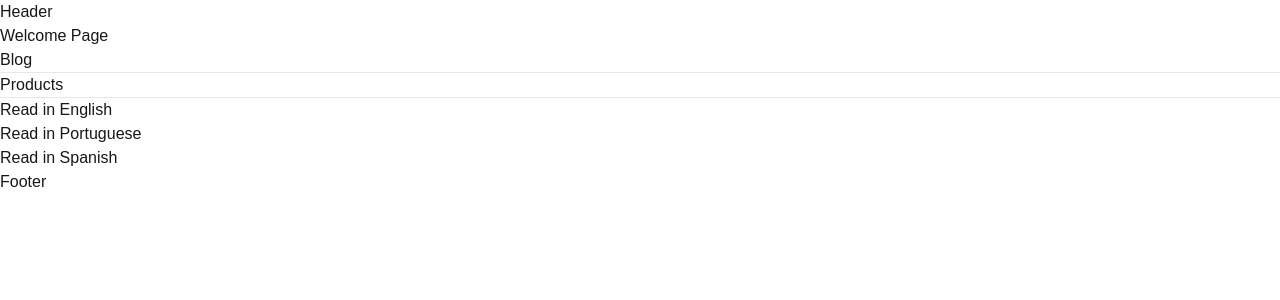
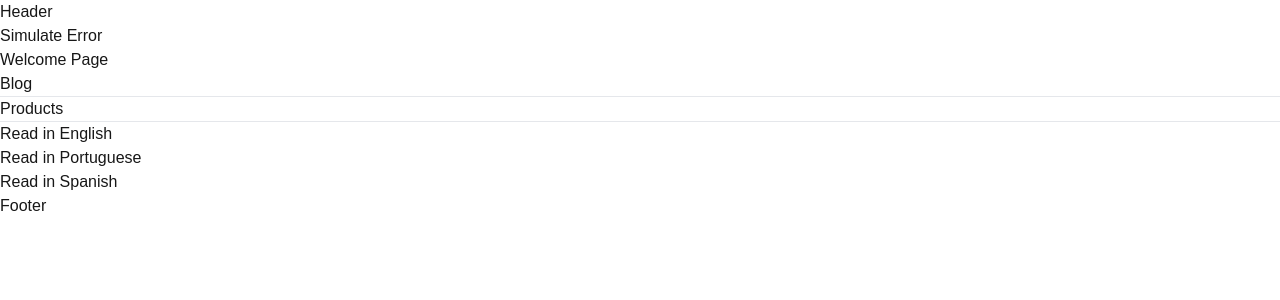
Before and after one commit to g-Miyata/NextjsTutorial, a Next.js app in the folder Tutorial 1/routing-demo/: page / in a window 1280 px wide. Shown: the top 300 px of the page. Built offline with nearby package versions, Linux system fonts and the light colour scheme.

Commit message:
handling global errors:
- works only in production mode
- requires html and body tags to be rendered

```diff
--- /dev/null
+++ b/Tutorial 1/routing-demo/src/app/error-wrapper.tsx
@@ -0,0 +1,30 @@
+'use client';
+import './globals.css';
+import { useState } from 'react';
+
+interface WrapperProps {
+  children: React.ReactNode;
+}
+
+const ErrorSimulator = ({ message = 'An error occurred' }: { message?: string }) => {
+  const [error, setError] = useState(false);
+
+  if (error) throw new Error(message);
+
+  return (
+    <button title="Simulate an error" className="bg-red-950 text-red-500 rounded p-1 leading-none font-semibold text-sm hover:bg-red-900 transition" onClick={() => setError(true)}>
+      Simulate Error
+    </button>
+  );
+};
+
+export const ErrorWrapper = ({ children }: WrapperProps) => {
+  return (
+    <div className="flex flex-col rounded-lg mt-8 relative p-4 border border-gray-300">
+      <div className="absolute top-0 left-4 -translate-y-1/2">
+        <ErrorSimulator message="Simulated error in root layout" />
+      </div>
+      {children}
+    </div>
+  );
+};
--- a/Tutorial 1/routing-demo/src/app/layout.tsx
+++ b/Tutorial 1/routing-demo/src/app/layout.tsx
@@ -1,5 +1,5 @@
 import type { Metadata } from 'next';
-
+import { ErrorWrapper } from './error-wrapper';
 import './globals.css';
 
 export const metadata: Metadata = {
@@ -21,7 +21,8 @@
         <header className="bg-blue-400 p-4">
           <h1>Header</h1>
         </header>
-        {children}
+        <ErrorWrapper>{children}</ErrorWrapper>
+
         <footer className="bg-blue-600 p-4">
           <h1>Footer</h1>
         </footer>
```
Also changed, not shown: Tutorial 1/routing-demo/src/app/global-error.tsx (added, +24 -0 lines).
